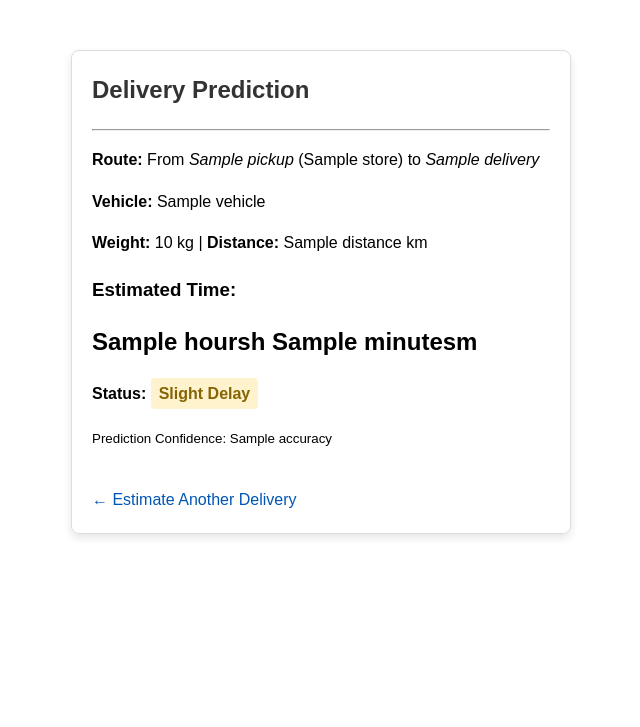
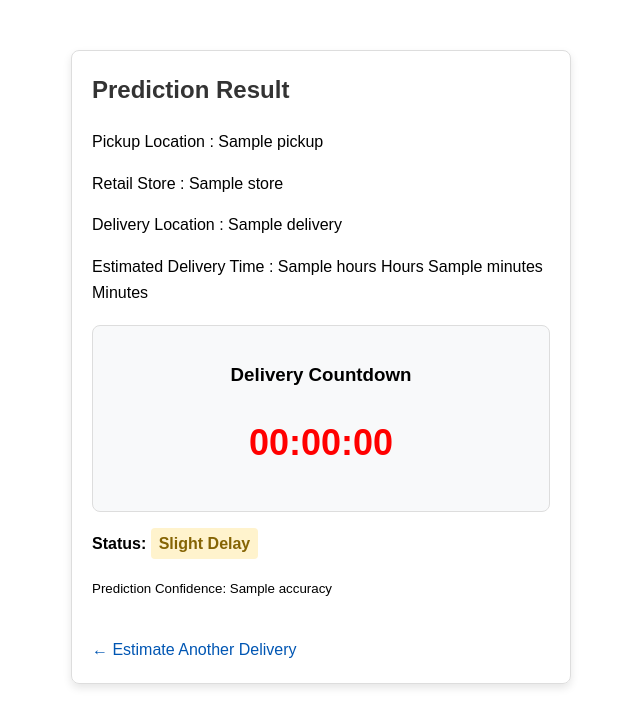
Before and after one commit to kavitha27c-droid/delivery-track, a Flask app: template templates/result.html in a window 1280 px wide. Shown: the top 727 px of the page, without its empty margins (319-959 px from the left). Run offline with Flask 3, Linux system fonts and the light colour scheme; the template is opened without the code that fills it: most values are stand-ins (such as "Sample title", 1, 10 or a date in 2020).

Commit message:
Update result.html

```diff
--- a/templates/result.html
+++ b/templates/result.html
@@ -14,22 +14,45 @@
         .delayed { background-color: #f8d7da; color: #721c24; }
         .back-btn { display: inline-block; margin-top: 20px; text-decoration: none; color: #0056b3; }
         .back-btn:hover { text-decoration: underline; }
+        .timer-box{
+    margin-top:20px;
+    text-align:center;
+    padding:15px;
+    border:1px solid #ddd;
+    border-radius:8px;
+    background:#f8f9fa;
+}
+
+#timer{
+    font-size:36px;
+    color:red;
+    font-weight:bold;
+}
     </style>
 </head>
 <body>
     <div class="card">
-        <h2>Delivery Prediction</h2>
-        <hr>
+       <h2>Prediction Result</h2>
 
-        <!-- Flask context injection -->
-        <p><strong>Route:</strong> From <em>{{ result.pickup }}</em> ({{ result.store }}) to <em>{{ result.delivery }}</em></p>
-        <p><strong>Vehicle:</strong> {{ result.vehicle }}</p>
-        <p><strong>Weight:</strong> {{ result.weight }} kg | <strong>Distance:</strong> {{ result.distance }} km</p>
+<p>Pickup Location : {{ result.pickup }}</p>
 
-        <h3>Estimated Time:</h3>
-        <p style="font-size: 24px; margin: 10px 0; font-weight: bold;">
-            {{ result.hours }}h {{ result.minutes }}m
-        </p>
+<p>Retail Store : {{ result.store }}</p>
+
+<p>Delivery Location : {{ result.delivery }}</p>
+
+<p>
+Estimated Delivery Time :
+{{ result.hours }} Hours {{ result.minutes }} Minutes
+</p>
+
+<!-- ADD HERE -->
+<div class="timer-box">
+
+    <h3>Delivery Countdown</h3>
+
+    <h1 id="timer">00:00:00</h1>
+
+</div>
 
         <!-- Jinja logic block to dynamically render status color -->
         <p><strong>Status:</strong>
@@ -45,5 +68,42 @@
         <!-- Returns to the home template -->
         <a href="/" class="back-btn">← Estimate Another Delivery</a>
     </div>
+    <script>
+
+let totalSeconds = {{ result.total_seconds }};
+
+function updateTimer() {
+
+    let hours = Math.floor(totalSeconds / 3600);
+    let minutes = Math.floor((totalSeconds % 3600) / 60);
+    let seconds = totalSeconds % 60;
+
+    document.getElementById("timer").innerHTML =
+        String(hours).padStart(2,'0') + ":" +
+        String(minutes).padStart(2,'0') + ":" +
+        String(seconds).padStart(2,'0');
+
+    if (totalSeconds <= 0) {
+
+        clearInterval(countdown);
+
+        document.getElementById("timer").innerHTML = "Delivered ✅";
+
+        alert("Package Delivered Successfully!");
+
+    }
+
+    totalSeconds--;
+
+}
+
+updateTimer();
+
+let countdown = setInterval(updateTimer, 1000);
+
+</script>
+
 </body>
 </html>
+</body>
+</html>
```
